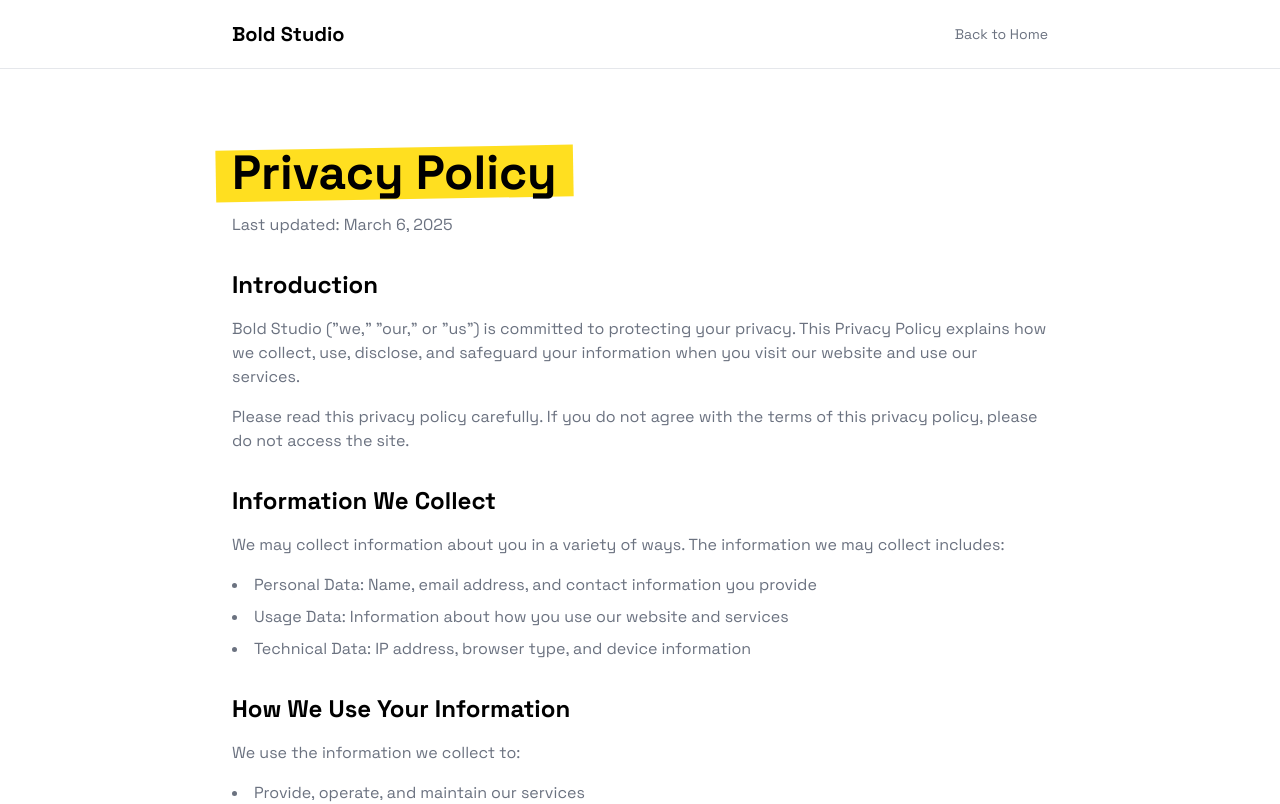
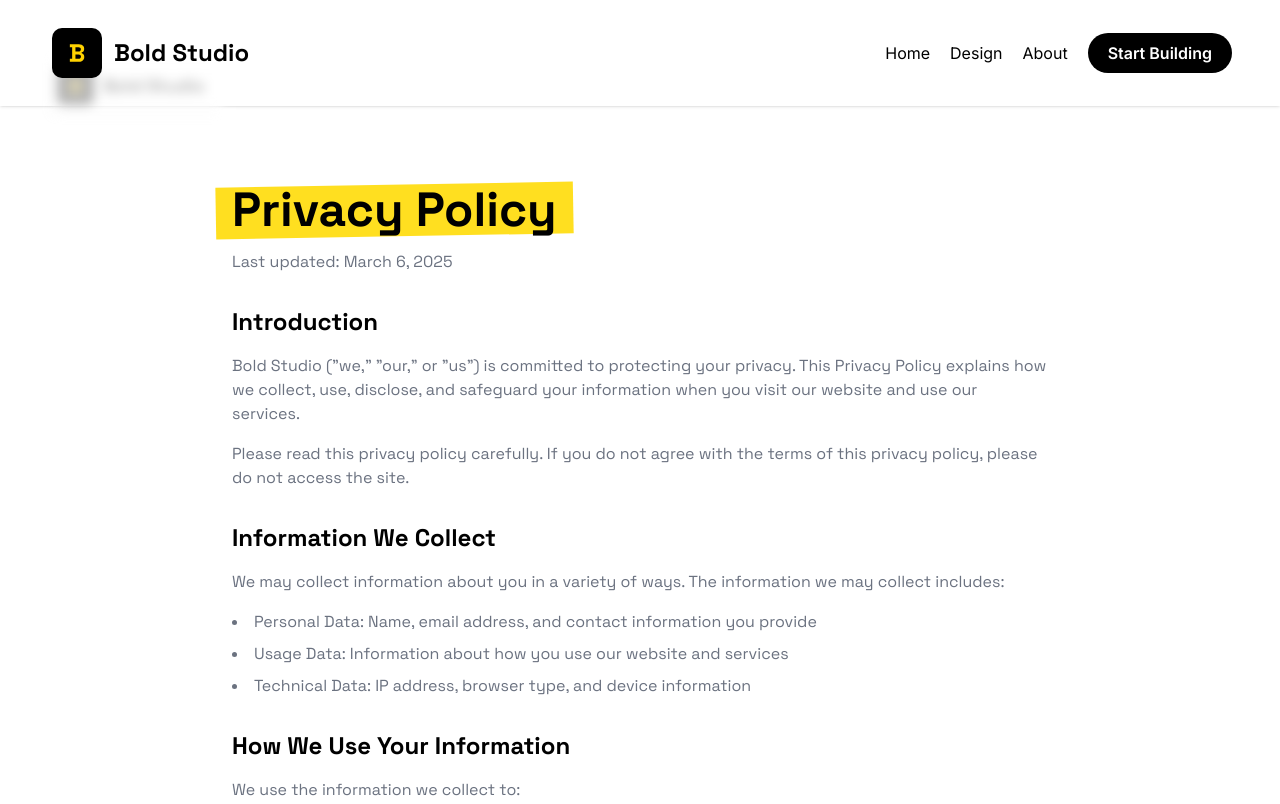
Before and after one commit to bcastillo-2022474/bold-landing, a Next.js app: page /privacy in a window 1280 px wide. Shown: the top 804 px of the page. Built offline with nearby package versions, Linux system fonts and the light colour scheme.

Commit message:
feat: add consistent navbar and proper navigation

```diff
--- a/src/app/privacy/page.tsx
+++ b/src/app/privacy/page.tsx
@@ -1,6 +1,6 @@
 import type { Metadata } from "next";
-import Link from "next/link";
-import { CONTACT, META, ROUTES, SITE } from "@/constants/site";
+import { Navbar } from "@/components/navbar";
+import { CONTACT, META, SITE } from "@/constants/site";
 
 export const metadata: Metadata = {
   title: META.pages.privacy.title,
@@ -14,23 +14,7 @@ export const metadata: Metadata = {
 export default function PrivacyPolicy() {
   return (
     <div className="min-h-screen bg-white">
-      {/* Simple header */}
-      <header className="border-b border-border-light sticky top-0 bg-white z-10">
-        <div className="max-w-4xl mx-auto px-4 md:px-10 py-5 flex items-center justify-between">
-          <Link
-            href={ROUTES.home}
-            className="font-bold text-xl hover:text-yellow-300 transition-colors"
-          >
-            {SITE.name}
-          </Link>
-          <Link
-            href={ROUTES.home}
-            className="text-sm text-muted hover:text-black hover:underline"
-          >
-            Back to Home
-          </Link>
-        </div>
-      </header>
+      <Navbar />
 
       {/* Content */}
       <main className="max-w-4xl mx-auto px-4 md:px-10 py-10 md:py-20">
--- a/src/app/terms/page.tsx
+++ b/src/app/terms/page.tsx
@@ -1,6 +1,6 @@
 import type { Metadata } from "next";
-import Link from "next/link";
-import { CONTACT, META, ROUTES, SITE } from "@/constants/site";
+import { Navbar } from "@/components/navbar";
+import { CONTACT, META, SITE } from "@/constants/site";
 
 export const metadata: Metadata = {
   title: META.pages.terms.title,
@@ -14,23 +14,7 @@ export const metadata: Metadata = {
 export default function TermsOfService() {
   return (
     <div className="min-h-screen bg-white">
-      {/* Simple header */}
-      <header className="border-b border-border-light sticky top-0 bg-white z-10">
-        <div className="max-w-4xl mx-auto px-4 md:px-10 py-5 flex items-center justify-between">
-          <Link
-            href={ROUTES.home}
-            className="font-bold text-xl hover:text-yellow-300 transition-colors"
-          >
-            {SITE.name}
-          </Link>
-          <Link
-            href={ROUTES.home}
-            className="text-sm text-muted hover:text-black hover:underline"
-          >
-            Back to Home
-          </Link>
-        </div>
-      </header>
+      <Navbar />
 
       {/* Content */}
       <main className="max-w-4xl mx-auto px-4 md:px-10 py-10 md:py-20">
--- a/src/components/navbar.tsx
+++ b/src/components/navbar.tsx
@@ -1,9 +1,10 @@
 "use client";
 
 import Image from "next/image";
+import Link from "next/link";
 import { useState } from "react";
 import { Button } from "@/components/ui/button";
-import { NAVIGATION, SITE } from "@/constants/site";
+import { NAVIGATION, ROUTES, SITE } from "@/constants/site";
 import logo from "../../public/logo.svg";
 
 export function Navbar() {
@@ -11,7 +12,7 @@ export function Navbar() {
 
   return (
     <nav className="flex w-full justify-between items-center px-4 md:px-10 py-5 shadow sticky bg-white top-0 z-50">
-      <div className="px-3 py-2 flex text-2xl gap-3 items-center relative isolate">
+      <Link href={ROUTES.home} className="px-3 py-2 flex text-2xl gap-3 items-center relative isolate">
         <div className="absolute right-5 scale-75 top-1/2 blur shadow w-full h-full">
           <div className="px-3 py-2 flex text-2xl gap-3 items-center relative isolate">
             <div className="w-full h-full absolute bg-white opacity-70"></div>
@@ -26,7 +27,7 @@ export function Navbar() {
           width={50}
         />
         <span className="z-10 font-bold">{SITE.name}</span>
-      </div>
+      </Link>
 
       {/* Mobile menu button */}
       <button
@@ -56,9 +57,9 @@ export function Navbar() {
       <div className="hidden md:block px-2">
         <ul className="flex font-inter gap-5 items-center">
           {NAVIGATION.main.map((link) => (
-            <a key={link.label} href={link.href}>
+            <Link key={link.label} href={link.href}>
               {link.label}
-            </a>
+            </Link>
           ))}
           <Button>Start Building</Button>
         </ul>
@@ -69,13 +70,13 @@ export function Navbar() {
         <div className="absolute top-full left-0 w-full bg-white shadow-lg md:hidden z-50 border-t">
           <ul className="flex flex-col font-inter py-4">
             {NAVIGATION.main.map((link) => (
-              <a
+              <Link
                 key={link.label}
                 href={link.href}
                 className="px-6 py-3 hover:bg-gray-50"
               >
                 {link.label}
-              </a>
+              </Link>
             ))}
             <div className="px-6 py-3">
               <Button className="w-full">Start Building</Button>
--- a/src/constants/site.ts
+++ b/src/constants/site.ts
@@ -28,13 +28,13 @@ export const SOCIAL = {
 
 export const NAVIGATION = {
   main: [
-    { label: "Home", href: "#" },
+    { label: "Home", href: "/" },
     { label: "Design", href: "#" },
     { label: "About", href: "#" },
   ],
   footer: {
     company: [
-      { label: "Home", href: "#" },
+      { label: "Home", href: "/" },
       { label: "Design", href: "#" },
       { label: "About", href: "#" },
       { label: "Careers", href: "#" },
```
